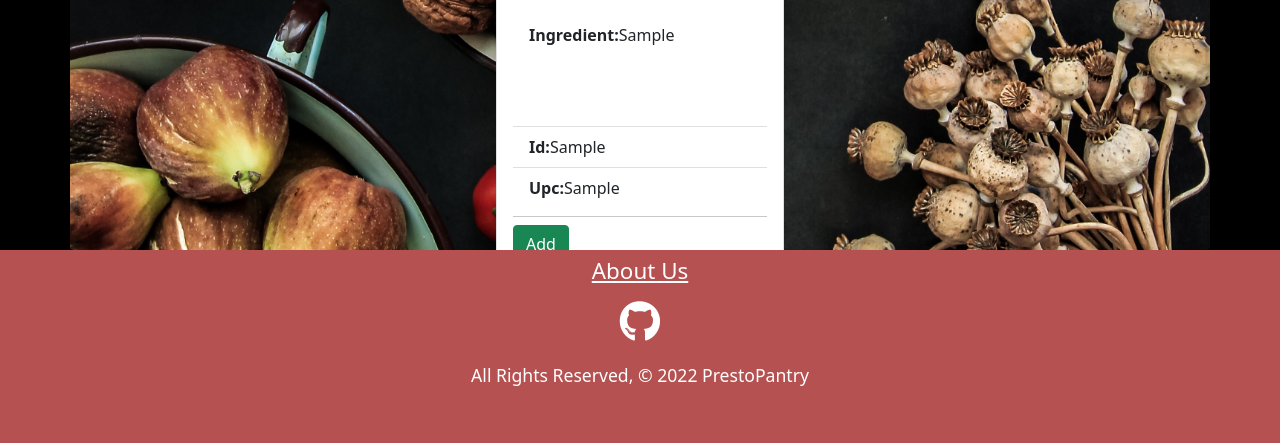
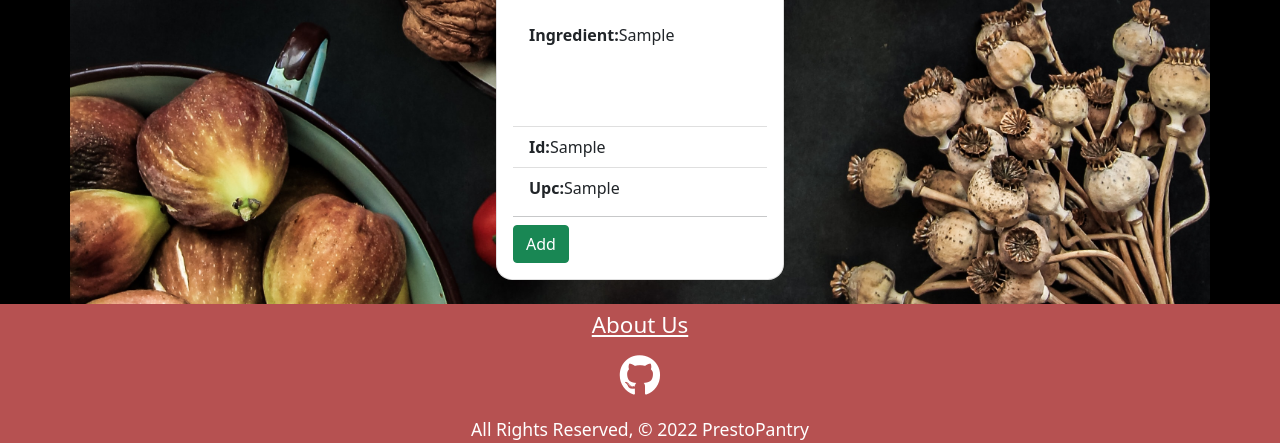
Before and after one commit to dmill166/PrestoPantry, a Django app: template prestopantry_app/templates/search_pantry_ingredients.html in a window 1280 px wide. Shown: the part 653-1096 px from the top of the page. Before the commit the page ends 1039 px from the top, so only its background shows below. Run offline with Django 4.2, Linux system fonts and the light colour scheme; the template is opened without the code that fills it: most values are stand-ins (such as "Sample title", 1, 10 or a date in 2020); some libraries are stand-ins or nearby versions.

Commit message:
fixes scrollpane bug in pantry page

```diff
--- a/prestopantry_app/templates/search_pantry_ingredients.html
+++ b/prestopantry_app/templates/search_pantry_ingredients.html
@@ -2,7 +2,7 @@
 {% block content %}
 {% load static %}
 
-<section class="vh-100 search_ingredient_section rounded overflow-auto">
+<section class="min-vh-100 search_ingredient_section rounded">
     <div class="container text-white text-center py-4 ">
 <form action = "{% url 'search-pantry-ingredients' %}" method = "post">
     {% csrf_token %}
```
